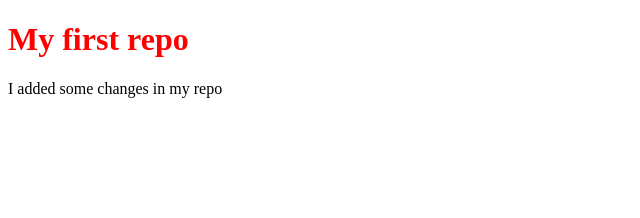
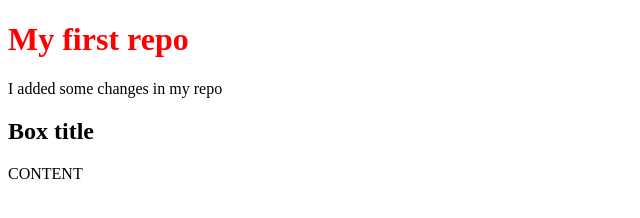
Before and after one commit to afrenchel/first-repo, a plain HTML site: page index.html in a window 1280 px wide. Shown: the whole page, without its empty margins (0-640 px from the left). Drawn offline with Linux system fonts and the light colour scheme.

Commit message:
added a box

```diff
--- a/index.html
+++ b/index.html
@@ -10,5 +10,9 @@
 <body>
     <h1>My first repo</h1>
     <p>I added some changes in my repo</p>
+    <div class="box">
+        <h2>Box title</h2>
+        <div>CONTENT</div>
+    </div>
 </body>
 </html>
```
